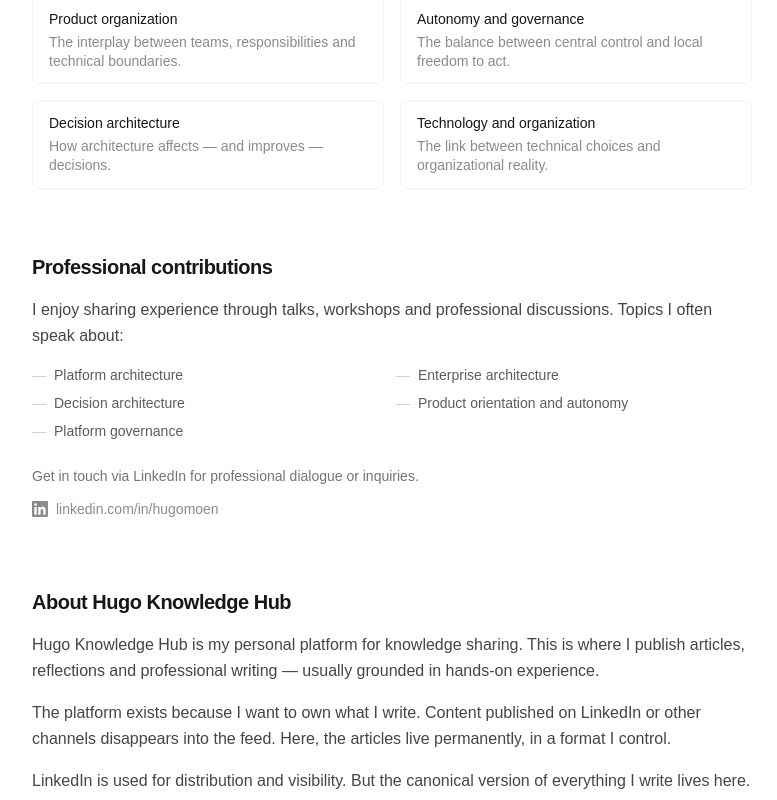
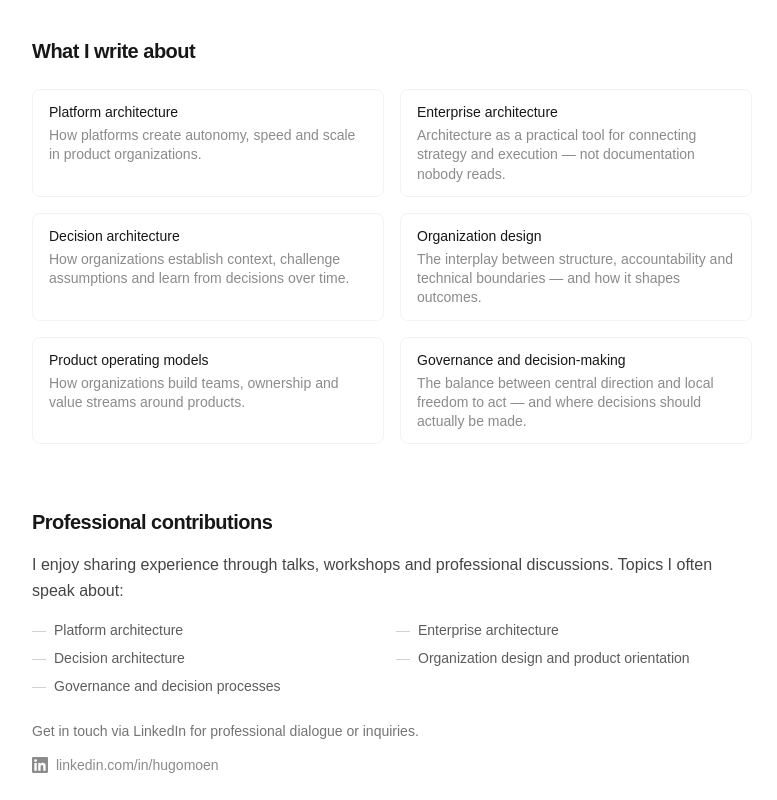
Before and after one commit to moenconsulting/hugomoen-platform, a Next.js app: page /en/about in a window 1280 px wide. Shown: the part 560-1360 px from the top of the page, without its empty margins (248-1025 px from the left). Built offline with nearby package versions, Linux system fonts and the light colour scheme; no server answers.

Commit message:
About updated

```diff
--- a/src/components/pages/about-page.tsx
+++ b/src/components/pages/about-page.tsx
@@ -22,40 +22,44 @@ const CONTENT: Record<Locale, AboutContent> = {
   no: {
     title: "Om",
     description:
-      "Hugo Moen er Lead Architect med fokus på plattformarkitektur, virksomhetsarkitektur og organisasjonsdesign.",
+      "Hugo Moen er Lead Architect og jobber i skjæringspunktet mellom forretning, produkt og teknologi — med et særlig engasjement for hvordan organisasjoner tar beslutninger.",
     role: "Lead Architect",
     intro: [
-      "Jeg jobber i skjæringspunktet mellom teknologi, arkitektur og organisasjon. Med erfaring fra komplekse virksomheter er jeg opptatt av hvordan arkitekturbeslutninger påvirker alt fra teamautonomi til forretningsresultater.",
-      "Jeg tror på arkitektur som et praktisk verktøy for bedre beslutninger — ikke som dokumentasjon ingen leser.",
+      "Jeg jobber som Lead Architect i skjæringspunktet mellom forretning, produkt og teknologi. Etter min erfaring handler arkitektur ikke bare om teknologi — det handler like mye om beslutninger, ansvar, organisasjonsdesign og evnen til å lære.",
+      "Et tema som har fulgt meg gjennom hele karrieren, er hvordan organisasjoner faktisk tar beslutninger: hvordan felles kontekst etableres, hvordan antakelser utfordres, hvordan begrunnelser dokumenteres — og hvordan man lærer av valgene i ettertid.",
+      "Dette har etter hvert vokst frem til Decision Architecture Framework — et pågående arbeid som springer ut av mange års erfaring med arkitektur, organisasjonsdesign og beslutningsprosesser i komplekse virksomheter.",
     ],
     writeAboutHeading: "Hva jeg skriver om",
     topics: [
       {
         name: "Plattformarkitektur",
         description:
-          "Hvordan plattformer kan muliggjøre autonomi og fart i produktteam.",
+          "Hvordan plattformer skaper autonomi, fart og skalerbarhet i produktorganisasjoner.",
       },
       {
         name: "Virksomhetsarkitektur",
-        description: "Arkitektur som styringsverktøy — ikke bare dokumentasjon.",
-      },
-      {
-        name: "Produktorganisering",
-        description: "Samspillet mellom team, ansvar og tekniske grenser.",
-      },
-      {
-        name: "Autonomi og styring",
-        description: "Balansen mellom sentral kontroll og lokal handlefrihet.",
+        description:
+          "Arkitektur som praktisk verktøy for å koble strategi og gjennomføring — ikke dokumentasjon ingen leser.",
       },
       {
         name: "Beslutningsarkitektur",
         description:
-          "Hvordan arkitektur påvirker — og forbedrer — beslutninger.",
+          "Hvordan organisasjoner etablerer kontekst, utfordrer antakelser og lærer av beslutninger over tid.",
       },
       {
-        name: "Teknologi og organisasjon",
+        name: "Organisasjonsdesign",
         description:
-          "Koblingen mellom tekniske valg og organisatorisk virkelighet.",
+          "Samspillet mellom struktur, ansvar og tekniske grenser — og hvordan det former resultatene.",
+      },
+      {
+        name: "Produktorienterte driftsmodeller",
+        description:
+          "Hvordan organisasjoner bygger team, eierskap og verdistrømmer rundt produkter.",
+      },
+      {
+        name: "Styring og beslutningstaking",
+        description:
+          "Balansen mellom sentral retning og lokal handlefrihet — og hvor beslutningene faktisk bør tas.",
       },
     ],
     contributionsHeading: "Faglige bidrag",
@@ -65,56 +69,58 @@ const CONTENT: Record<Locale, AboutContent> = {
       "Plattformarkitektur",
       "Virksomhetsarkitektur",
       "Beslutningsarkitektur",
-      "Produktorientering og autonomi",
-      "Plattformstyring",
+      "Organisasjonsdesign og produktorientering",
+      "Styring og beslutningsprosesser",
     ],
     contact: "Ta kontakt via LinkedIn for faglig dialog eller forespørsler.",
     hubHeading: "Om Hugo Knowledge Hub",
     hubParagraphs: [
-      "Hugo Knowledge Hub er min personlige plattform for kunnskapsdeling. Her publiserer jeg artikler, refleksjoner og faglig innhold — som regel med utgangspunkt i erfaringer fra praksis.",
-      "Plattformen finnes fordi jeg ønsker å eie det jeg skriver. Innhold som publiseres på LinkedIn eller andre kanaler forsvinner i feeden. Her bor artiklene permanent, i et format jeg kontrollerer.",
-      "LinkedIn brukes for distribusjon og synlighet. Men den kanoniske versjonen av alt innhold lever her.",
+      "Hugo Knowledge Hub er en kunnskapsplattform der artikler, observasjoner og rammeverk får utvikle seg over tid. Innholdet er ikke ferdigstilte sannheter, men et pågående arbeid — rammeverk oppdateres, eksempler legges til, og perspektiver modnes etter hvert som erfaringen vokser.",
+      "Plattformen finnes fordi varig kunnskap fortjener et varig hjem. Innhold som publiseres i sosiale medier forsvinner i feeden etter noen dager. Her lever artiklene og rammeverkene permanent, med historikk og sammenheng — på tvers av norsk og engelsk.",
+      "Decision Architecture Framework er det tydeligste uttrykket for dette: et rammeverk som utvikles åpent, artikkel for artikkel, observasjon for observasjon. LinkedIn brukes til distribusjon og dialog — men den kanoniske versjonen av alt innhold lever her.",
     ],
   },
   en: {
     title: "About",
     description:
-      "Hugo Moen is a Lead Architect focused on platform architecture, enterprise architecture and organization design.",
+      "Hugo Moen is a Lead Architect working at the intersection of business, product and technology — with a particular focus on how organizations make decisions.",
     role: "Lead Architect",
     intro: [
-      "I work at the intersection of technology, architecture and organization. With experience from complex enterprises, I care about how architecture decisions affect everything from team autonomy to business outcomes.",
-      "I believe in architecture as a practical tool for better decisions — not as documentation nobody reads.",
+      "I work as a Lead Architect at the intersection of business, product and technology. In my experience, architecture is not only about technology — it is just as much about decisions, accountability, organization design and the ability to learn.",
+      "One theme has followed me throughout my career: how organizations actually make decisions — how shared context is established, how assumptions are challenged, how rationale is documented, and how the outcomes are learned from afterwards.",
+      "Over time, this grew into the Decision Architecture Framework — an ongoing body of work that emerged naturally from years of experience with architecture, organization design and decision-making in complex enterprises.",
     ],
     writeAboutHeading: "What I write about",
     topics: [
       {
         name: "Platform architecture",
         description:
-          "How platforms can enable autonomy and speed in product teams.",
+          "How platforms create autonomy, speed and scale in product organizations.",
       },
       {
         name: "Enterprise architecture",
         description:
-          "Architecture as a governance tool — not just documentation.",
-      },
-      {
-        name: "Product organization",
-        description:
-          "The interplay between teams, responsibilities and technical boundaries.",
-      },
-      {
-        name: "Autonomy and governance",
-        description:
-          "The balance between central control and local freedom to act.",
+          "Architecture as a practical tool for connecting strategy and execution — not documentation nobody reads.",
       },
       {
         name: "Decision architecture",
-        description: "How architecture affects — and improves — decisions.",
+        description:
+          "How organizations establish context, challenge assumptions and learn from decisions over time.",
       },
       {
-        name: "Technology and organization",
+        name: "Organization design",
         description:
-          "The link between technical choices and organizational reality.",
+          "The interplay between structure, accountability and technical boundaries — and how it shapes outcomes.",
+      },
+      {
+        name: "Product operating models",
+        description:
+          "How organizations build teams, ownership and value streams around products.",
+      },
+      {
+        name: "Governance and decision-making",
+        description:
+          "The balance between central direction and local freedom to act — and where decisions should actually be made.",
       },
     ],
     contributionsHeading: "Professional contributions",
@@ -124,15 +130,15 @@ const CONTENT: Record<Locale, AboutContent> = {
       "Platform architecture",
       "Enterprise architecture",
       "Decision architecture",
-      "Product orientation and autonomy",
-      "Platform governance",
+      "Organization design and product orientation",
+      "Governance and decision processes",
     ],
     contact: "Get in touch via LinkedIn for professional dialogue or inquiries.",
     hubHeading: "About Hugo Knowledge Hub",
     hubParagraphs: [
-      "Hugo Knowledge Hub is my personal platform for knowledge sharing. This is where I publish articles, reflections and professional writing — usually grounded in hands-on experience.",
-      "The platform exists because I want to own what I write. Content published on LinkedIn or other channels disappears into the feed. Here, the articles live permanently, in a format I control.",
-      "LinkedIn is used for distribution and visibility. But the canonical version of everything I write lives here.",
+      "Hugo Knowledge Hub is a knowledge platform where articles, observations and frameworks evolve over time. The content is not a set of finished truths but work in progress — frameworks are updated, examples are added, and perspectives mature as experience grows.",
+      "The platform exists because lasting knowledge deserves a lasting home. Content published on social media disappears into the feed within days. Here, articles and frameworks live permanently, with history and context — across Norwegian and English.",
+      "The Decision Architecture Framework is the clearest expression of this: a framework developed in the open, article by article, observation by observation. LinkedIn is used for distribution and dialogue — but the canonical version of everything published lives here.",
     ],
   },
 };
```
